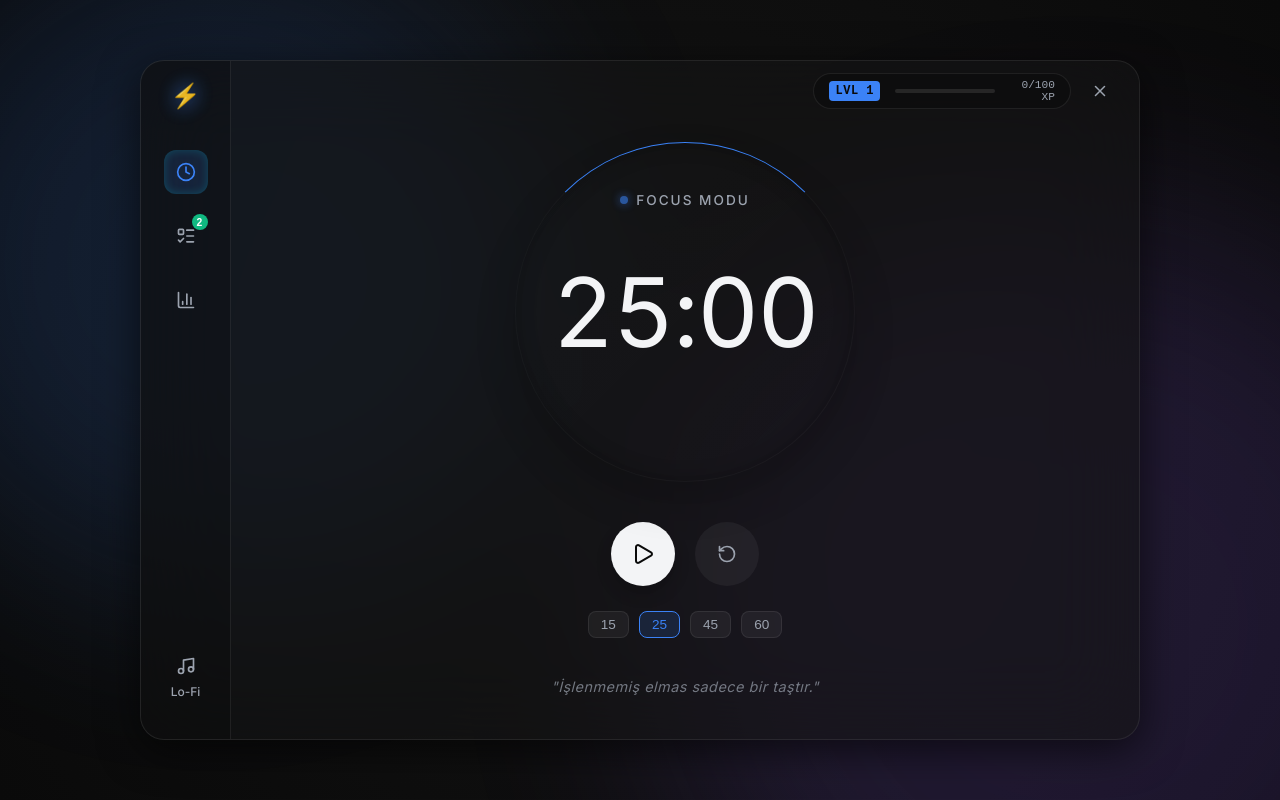
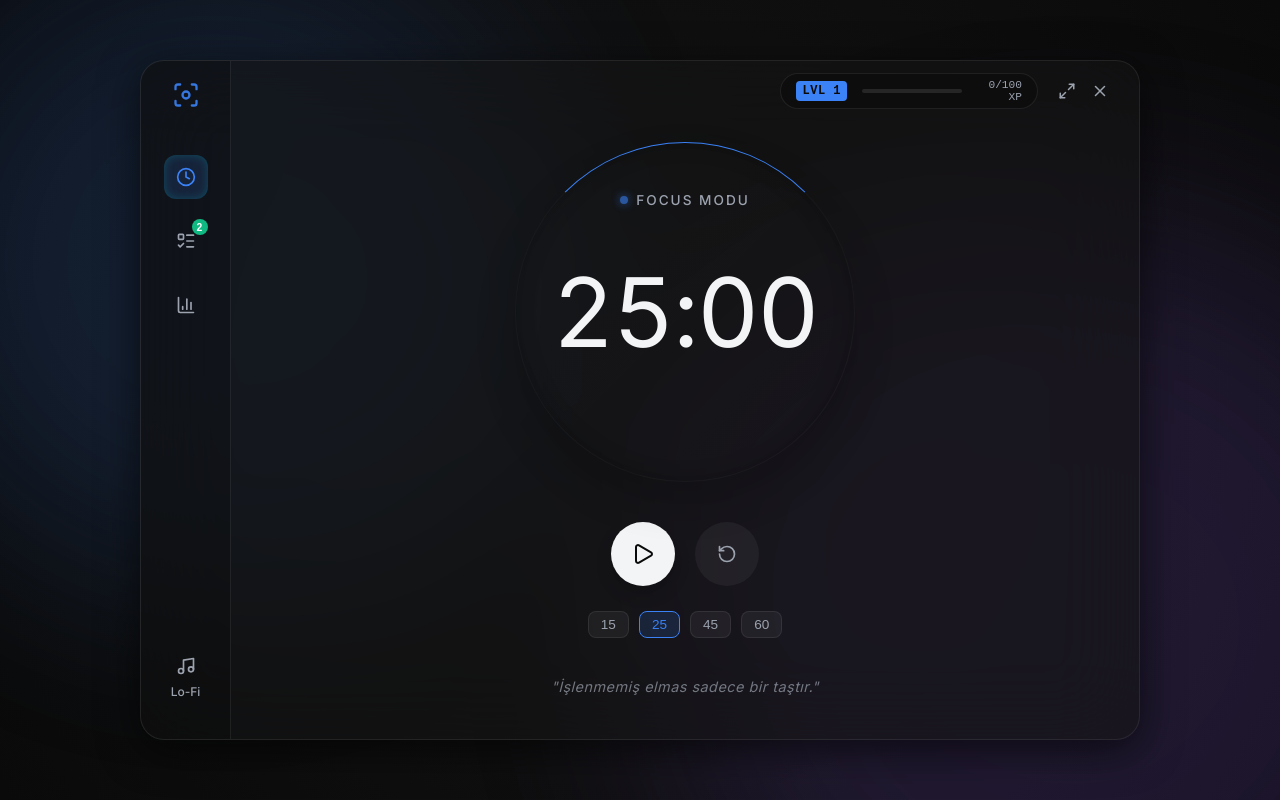
Before and after one commit to unitybtw/focus-zen, a React (Vite) app: page / in a window 1280 px wide. Built offline with nearby package versions, Linux system fonts and the light colour scheme.

Commit message:
feat: Fix Lofi tracks, update logo to Focus, and add Immersive Mode layout

```diff
--- a/src/App.jsx
+++ b/src/App.jsx
@@ -1,5 +1,5 @@
 import React, { useState, useEffect, useRef } from 'react';
-import { Play, Pause, RotateCcw, Check, Circle, ListTodo, BarChart3, Clock, Music, X, ChevronLeft, ChevronRight } from 'lucide-react';
+import { Play, Pause, RotateCcw, Check, Circle, ListTodo, BarChart3, Clock, Music, X, ChevronLeft, ChevronRight, Focus, Maximize2, Minimize2 } from 'lucide-react';
 import { Howl } from 'howler';
 import './index.css';
 
@@ -38,10 +38,26 @@ function App() {
   const audioRef = useRef(null); // Reference for Howler instance
 
   const lofiTracks = [
-    { id: 1, name: "Lofi Study", file: "/lofi.mp3" },
-    { id: 2, name: "Chill Vibe", file: "/lofi2.mp3" },
-    { id: 3, name: "Deep Focus", file: "/lofi3.mp3" }
+    { id: 1, name: "Local Chill", file: "/lofi.mp3" },
+    { id: 2, name: "Lofi Radio", file: "https://stream.laut.fm/lofi" },
+    { id: 3, name: "Chillhop FM", file: "https://lofi.stream.laut.fm/lofi" }
   ];
+
+  // Immersive Mode
+  const [isImmersive, setIsImmersive] = useState(false);
+  const toggleImmersive = () => {
+    if (!document.fullscreenElement) {
+      document.documentElement.requestFullscreen().catch(err => {
+        console.error("Error attempting to open fullscreen", err);
+      });
+      setIsImmersive(true);
+    } else {
+      if (document.exitFullscreen) {
+        document.exitFullscreen();
+      }
+      setIsImmersive(false);
+    }
+  };
 
   useEffect(() => {
     // Unload previous track if exists
@@ -52,6 +68,7 @@ function App() {
     // Initialize Howler with local lofi track downloaded to public folder
     audioRef.current = new Howl({
       src: [lofiTracks[currentTrackIndex].file],
+      format: ['mp3'],
       loop: true,
       volume: lofiVolume,
       html5: true // Force HTML5 Audio so it streams properly without filling RAM
@@ -260,7 +277,7 @@ function App() {
   };
 
   return (
-    <div className={`app-wrapper ${isRunning ? 'is-focusing' : ''}`}>
+    <div className={`app-wrapper ${isRunning ? 'is-focusing' : ''} ${isImmersive ? 'is-immersive' : ''}`}>
       {/* Background ambient lighting effects */}
       <div className="ambient-blob blob-1"></div>
       <div className="ambient-blob blob-2"></div>
@@ -272,7 +289,7 @@ function App() {
         {/* Sidebar */}
         <nav className="sidebar no-drag">
           <div className="brand">
-            <div className="brand-icon">⚡</div>
+            <div className="brand-icon"><Focus size={28} color="var(--accent-cyan)" /></div>
           </div>
 
           <div className="nav-items">
@@ -332,6 +349,10 @@ function App() {
               </div>
               <span className="xp-text">{xp}/{xpPerLevel} XP</span>
             </div>
+
+            <button className="close-btn" style={{marginRight: '15px'}} onClick={toggleImmersive}>
+              {isImmersive ? <Minimize2 size={18} /> : <Maximize2 size={18} />}
+            </button>
             <button className="close-btn" onClick={closeApp}><X size={18} /></button>
           </header>
 
--- a/src/index.css
+++ b/src/index.css
@@ -69,7 +69,19 @@ body {
   display: flex;
   overflow: hidden;
   animation: bootSequence 0.6s cubic-bezier(0.16, 1, 0.3, 1) forwards;
+  transition: all 0.5s cubic-bezier(0.16, 1, 0.3, 1);
 }
+
+.is-immersive .glass-container {
+  width: 100vw; height: 100vh; max-width: none; max-height: none;
+  border-radius: 0; border: none;
+}
+.is-immersive .sidebar { display: none; }
+.is-immersive .header { position: absolute; top: 10px; right: 10px; border-bottom: none; z-index: 200; background: transparent; }
+.is-immersive .user-profile { display: none; }
+.is-immersive .tab-render { justify-content: center; }
+.is-immersive .timer-tab { transform: scale(1.2); }
+.is-immersive .quote-container { transform: scale(1); }
 
 @keyframes bootSequence {
   0% { opacity: 0; transform: scale(0.95) translateY(20px); filter: blur(10px); }
```
Also changed, not shown: 2 other files (tests, documents, lock files or other folders).
